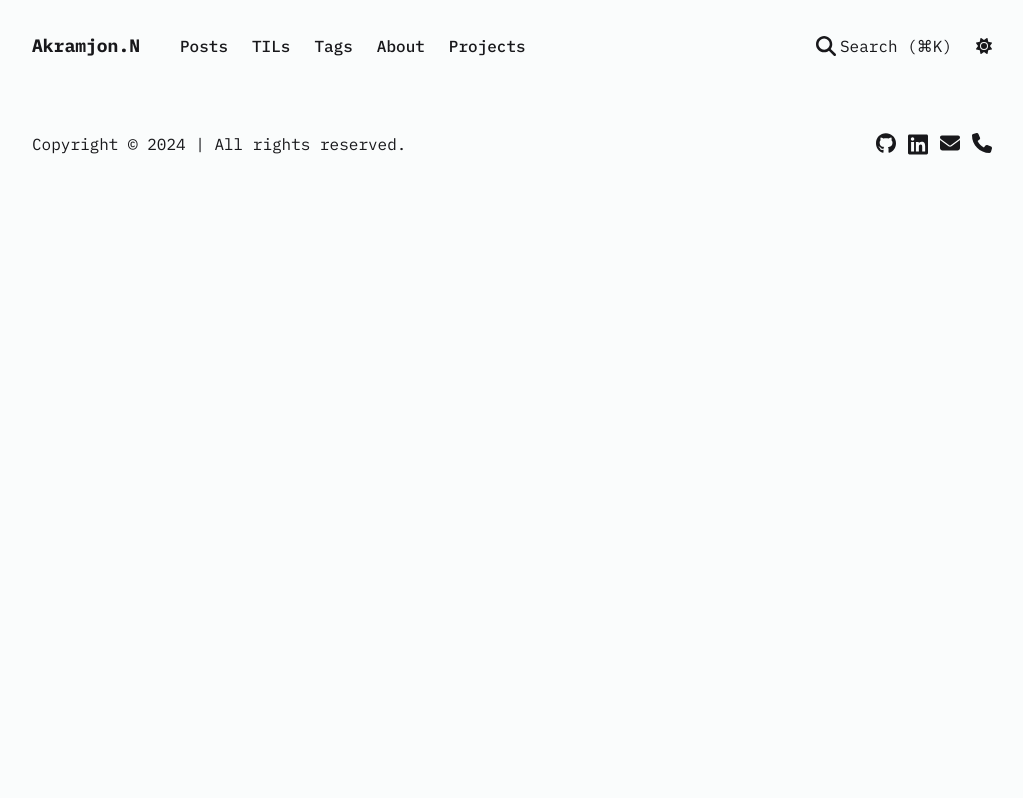
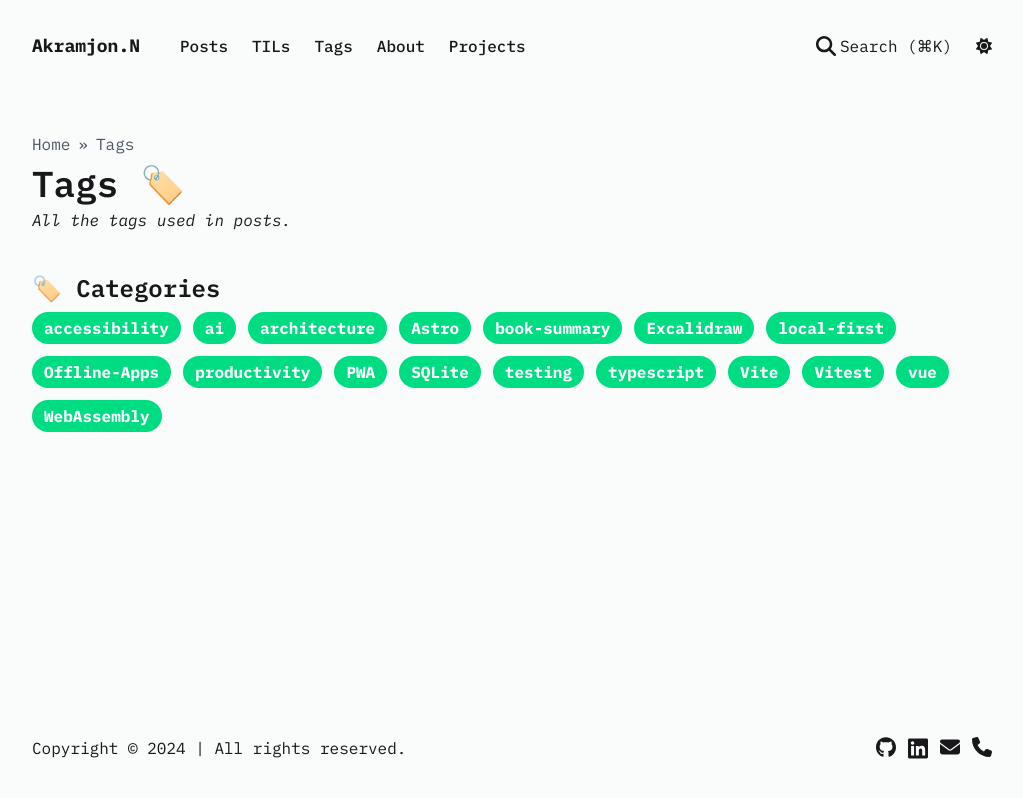
Before and after one commit to akramjonnuriddinov/akramjon-uz-nuxt, a Nuxt app: page /tags in a window 1280 px wide. Shown: the whole page, without its empty margins (128-1151 px from the left). Built offline with nearby package versions, Linux system fonts and the light colour scheme.

Commit message:
add tags page

```diff
--- a/components/AppCategories.vue
+++ b/components/AppCategories.vue
@@ -22,19 +22,17 @@ const categories = [
 
 <template>
   <section class="pb-10">
-    <AppContainer>
-      <h2 class="text-2xl font-semibold mb-2">🏷️ Categories</h2>
+    <h2 class="mb-2 text-2xl font-semibold">🏷️ Categories</h2>
     <ul class="flex flex-wrap gap-3">
       <li
         v-for="category in categories"
         :key="category"
-          class="bg-primary-green text-white font-bold px-3 py-1 rounded-full"
+        class="px-3 py-1 font-bold text-white rounded-full bg-primary-green selection:bg-transparent selection:text-white"
       >
         <NuxtLink :to="`/tags/${category}`" class="whitespace-nowrap">{{
           category
         }}</NuxtLink>
       </li>
     </ul>
-    </AppContainer>
   </section>
 </template>
--- a/pages/index/index.vue
+++ b/pages/index/index.vue
@@ -15,7 +15,9 @@ useSeoMeta({
 <template>
   <AppHero />
   <LatestPost />
-  <AppCategories />
+  <AppContainer>
+    <AppCategories />
+  </AppContainer>
   <!-- <NuxtRouteAnnouncer />
   <NuxtWelcome /> -->
 </template>
--- /dev/null
+++ b/pages/tags/index.vue
@@ -0,0 +1,8 @@
+<template>
+  <AppContainer>
+    <AppBreadcrump bread-crump="Tags" />
+    <h1 class="mb-1 text-4xl font-semibold">Tags 🏷️</h1>
+    <p class="italic">All the tags used in posts.</p>
+    <AppCategories class="mt-10" />
+  </AppContainer>
+</template>
```
Lines whose indentation alone changed are shown as unchanged.
